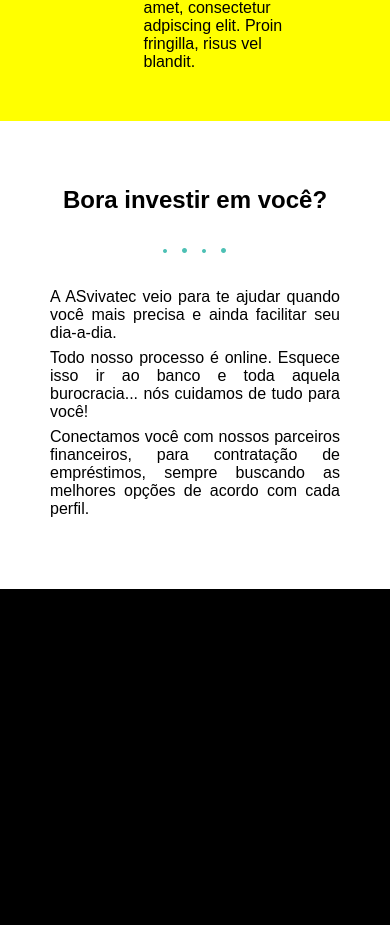
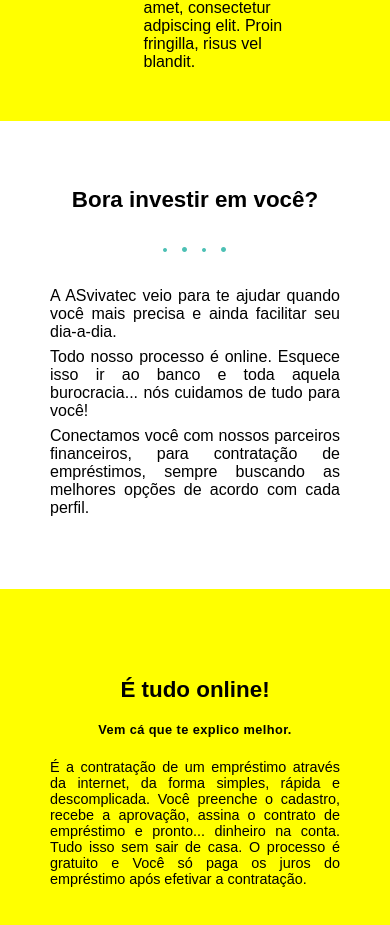
Before and after one commit to andreliusquasar/avivatec, an Angular app: page / in a window 390 px wide. Shown: the part 941-1866 px from the top of the page. Before the commit the page ends 1530 px from the top, so only its background shows below. Built offline with nearby package versions, Linux system fonts and the light colour scheme.

Commit message:
Deixando bloco online responsivo

```diff
--- a/src/app/home/banner/banner.component.html
+++ b/src/app/home/banner/banner.component.html
@@ -1,7 +1,7 @@
 <div class="banner">
   <div>
     <h1>Bora investir em você?</h1>
-    <img src="../../assets/img/img-pontos-banner.png" alt="">
+      <img src="../../assets/img/img-pontos-banner.png" alt="">
     <p>A ASvivatec veio para te ajudar quando você mais precisa e ainda facilitar seu dia-a-dia.</p>
     <p>Todo nosso processo é online. Esquece isso ir ao banco e toda aquela burocracia... nós cuidamos de tudo para você!</p>
     <p>Conectamos você com nossos parceiros financeiros, para contratação de empréstimos, sempre buscando as melhores opções de acordo com cada perfil.</p>
--- a/src/app/home/banner/banner.component.scss
+++ b/src/app/home/banner/banner.component.scss
@@ -2,7 +2,7 @@
     display: flex;
     flex-direction: row;
     width: 100%;
-    height: 468px;
+    min-height: 468px;
     background-color: #fff;
 
         div {
@@ -13,6 +13,7 @@
             padding-left: 101px;
             padding-right: 50px;
             text-align: left;
+            padding-bottom: 20px;
 
             h1 {
                 font-size: 2.5rem;
@@ -42,7 +43,7 @@
 
              @media screen and (max-width:503px) {
                 h1 {
-                    font-size: 1.5rem;
+                    font-size: 1.4rem;
                 }
              }
 
--- a/src/app/home/home.component.html
+++ b/src/app/home/home.component.html
@@ -47,7 +47,7 @@
     <app-banner></app-banner>
   </section>
 
-  <!-- <div class="bloco-online">
+  <div class="bloco-online">
     <h1>É tudo online!</h1>
     <h5>Vem cá que te explico melhor.</h5>
     <p>É a contratação de um empréstimo através da internet, da forma simples,
@@ -55,7 +55,7 @@
       assina o contrato de empréstimo e pronto... dinheiro na conta.
       Tudo isso sem sair de casa. O processo é gratuito e Você só paga os juros
       do empréstimo após efetivar a contratação.</p>
-  </div> -->
+  </div>
 
   <section>
     <!-- <app-footer></app-footer> -->
--- a/src/app/home/home.component.scss
+++ b/src/app/home/home.component.scss
@@ -124,6 +124,59 @@
         p {
             margin-right: 100px;
         }
+
+        @media screen and (max-width:768px) {
+
+            & {
+                padding: 62px 50px 38px;
+            }
+
+            h1 {
+                font-size: 2rem;
+                margin: 0 auto;
+            }
+
+            h1, h5, p {
+                text-align: center;
+                margin: 15px 0;
+            }
+
+            p {
+                text-align: justify;
+            }
+        }
+
+        @media screen and (max-width:503px) {
+            h1 {
+                font-size: 1.4rem;
+            }
+
+             h5 {
+                font-size: 0.8rem;
+                margin: 4px 0 12px;
+            }
+
+            p {
+                font-size: 0.9rem;
+                margin: 10px 0;
+            }
+        }
+
+          @media screen and (max-width:320px) {
+                h1 {
+                    font-size: 1rem;
+                }
+
+                h5 {
+                    font-size: 0.8rem;
+                    margin: 4px 0 12px;
+                }
+
+                p {
+                    font-size: 0.9rem;
+                    margin: 10px 0;
+                }
+             }
     }
 
 }
```
